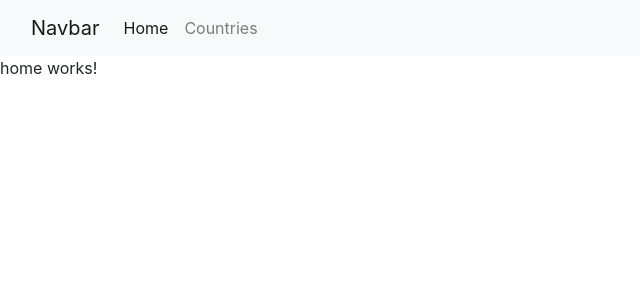
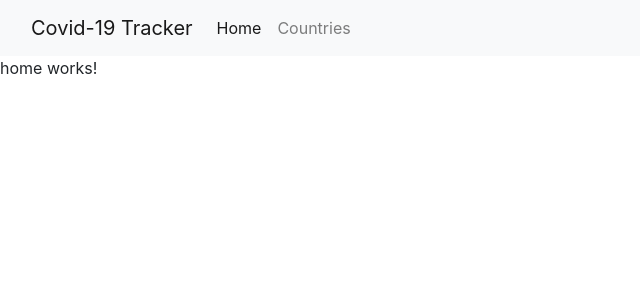
Before and after one commit to lasithadilshan/covid19-tracker, an Angular app: page / in a window 1280 px wide. Shown: the top 300 px of the page, without its empty margins (0-640 px from the left). Built offline with nearby package versions, Linux system fonts and the light colour scheme.

Commit message:
change the Namvbar Name to Covid-19 Tracker

```diff
--- a/src/app/components/navbar/navbar.component.html
+++ b/src/app/components/navbar/navbar.component.html
@@ -1,6 +1,6 @@
 <nav class="navbar navbar-expand-lg navbar-light bg-light">
   <div class="container-fluid">
-    <a class="navbar-brand" href="#">Navbar</a>
+    <a class="navbar-brand" routerLink='/'>Covid-19 Tracker</a>
     <button class="navbar-toggler" type="button" data-bs-toggle="collapse" data-bs-target="#navbarNav" aria-controls="navbarNav" aria-expanded="false" aria-label="Toggle navigation">
       <span class="navbar-toggler-icon"></span>
     </button>
```
